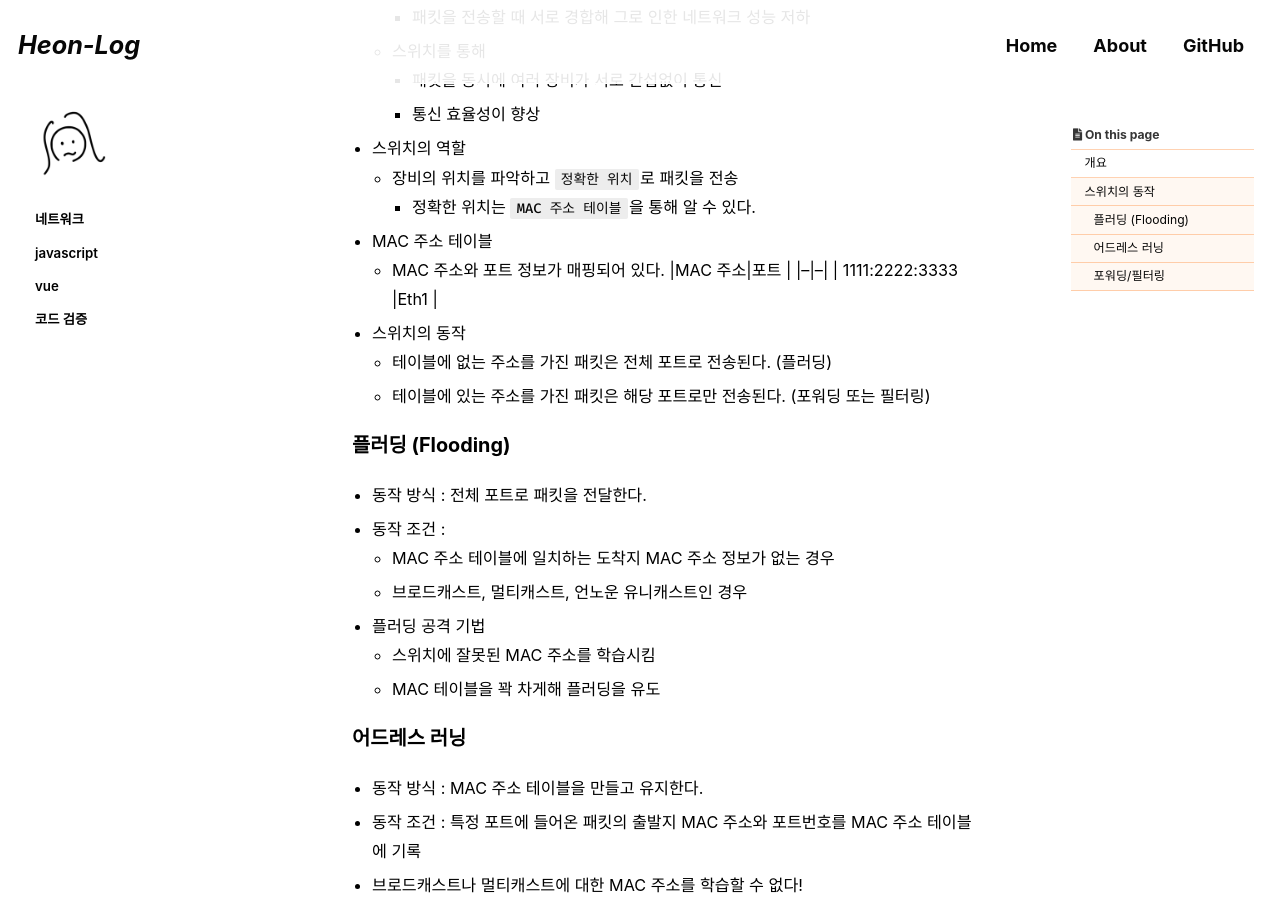
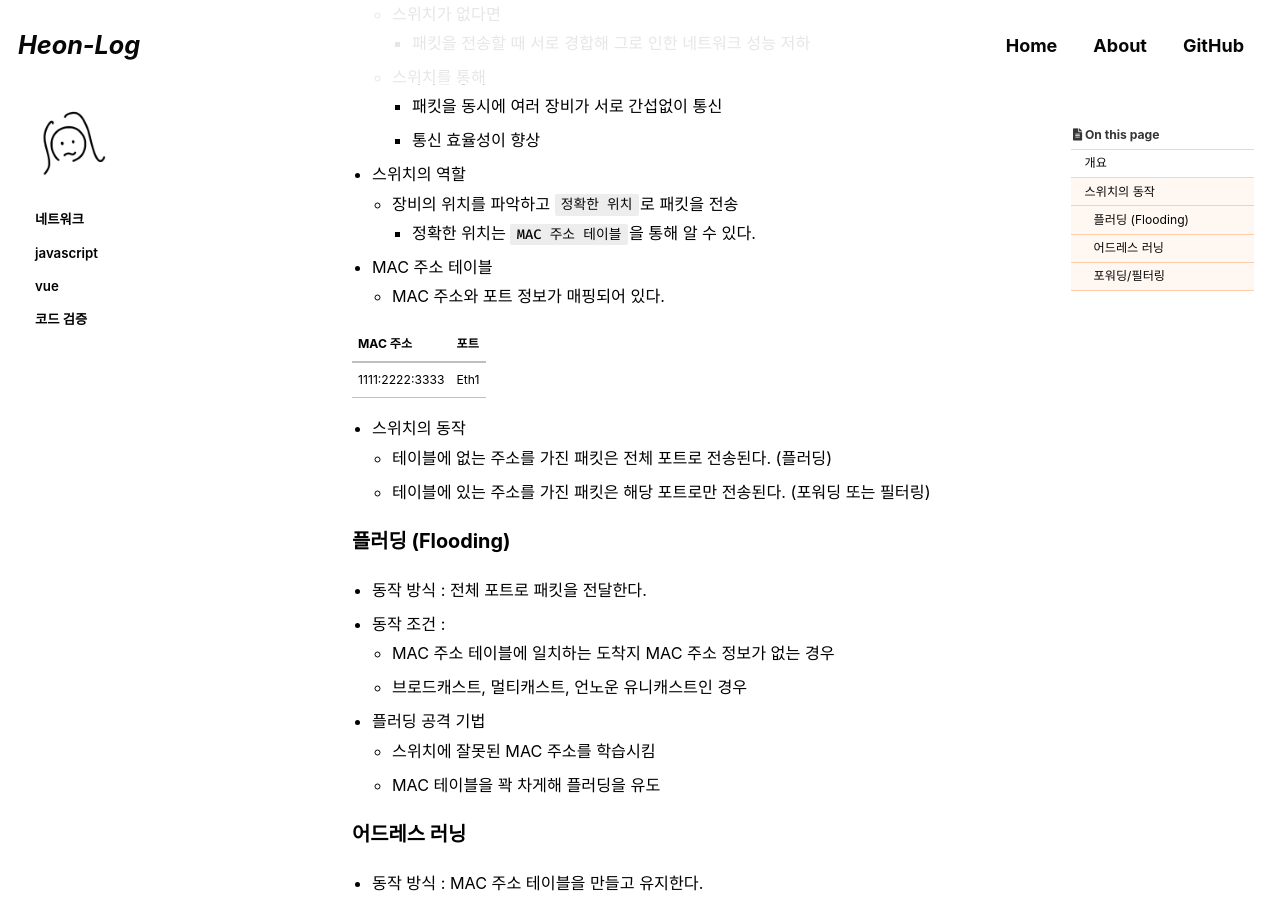
Before and after one commit to choiiis/minimal-mistakes-choiiis-customized, a Jekyll site: the page built from _posts/2024-01-15-network-switch.md, in a window 1280 px wide and 900 px high, scrolled down 826 px. Built offline with Jekyll 4.4.1, drawn with Linux system fonts in a browser that asks for light colours; cached includes are drawn as plain includes; some web fonts are replaced; comment, search, counter and statistics services are not loaded.

```diff
--- a/_posts/2024-01-15-network-switch.md
+++ b/_posts/2024-01-15-network-switch.md
@@ -13,23 +13,19 @@ last_modified_at: 2024-01-15
 published: true
 ---
 
-## 개요
+> ## 개요
+> **스위치**
+> - 2계층 장비
+> - 네트워크의 가장 핵심적인 장비
+> - MAC 주소를 기반으로 동작
+>
+> **스위치의 동작**
+> - 네트워크 중간에서 패킷을 받아, 필요한 곳에만 보내준다. (네트워크의 통신을 중재)
+> - 아무 설정을 하지 않고 연결만 해도 MAC 주소를 기반으로 패킷을 전달한다.
+> **추가 기능**
+> - VLAN 기능 : 논리적으로 네트워크를 분리
+> - STP 기능 (스패닝 트리 프로토콜) : 네트워크의 루프 방지
 
-**스위치**
-
-- 2계층 장비
-- 네트워크의 가장 핵심적인 장비
-- MAC 주소를 기반으로 동작
-
-**스위치의 동작**
-
-- 네트워크 중간에서 패킷을 받아, 필요한 곳에만 보내준다. (네트워크의 통신을 중재)
-- 아무 설정을 하지 않고 연결만 해도 MAC 주소를 기반으로 패킷을 전달한다.
-
-**추가 기능**
-
-- VLAN 기능 : 논리적으로 네트워크를 분리
-- STP 기능 (스패닝 트리 프로토콜) : 네트워크의 루프 방지
 
 
 
@@ -47,6 +43,7 @@ published: true
 
 * MAC 주소 테이블
 	* MAC 주소와 포트 정보가 매핑되어 있다.
+
 |MAC 주소|포트  |
 |--|--|
 | 1111:2222:3333 |Eth1  |
```
Also changed, not shown: other parts of _posts/2024-01-15-network-switch.md (+2 -1 lines).
